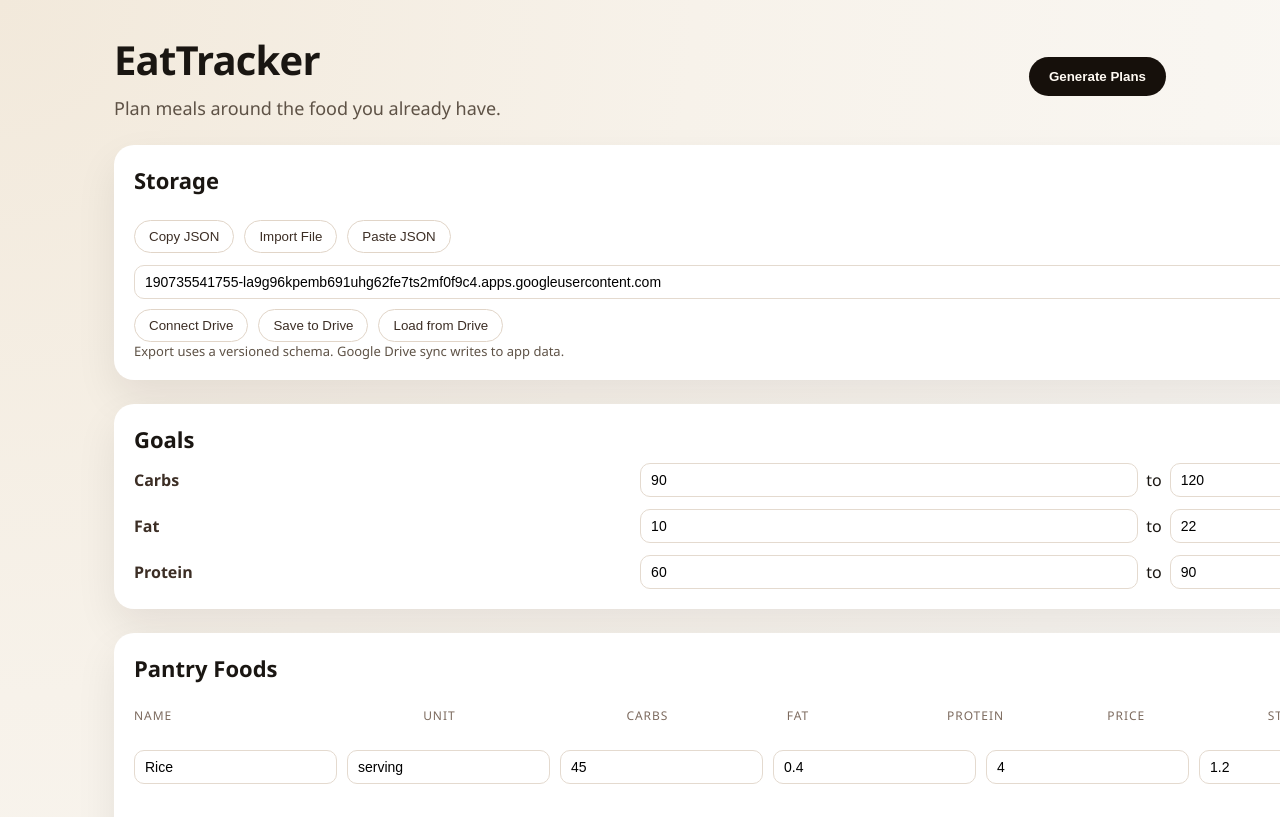
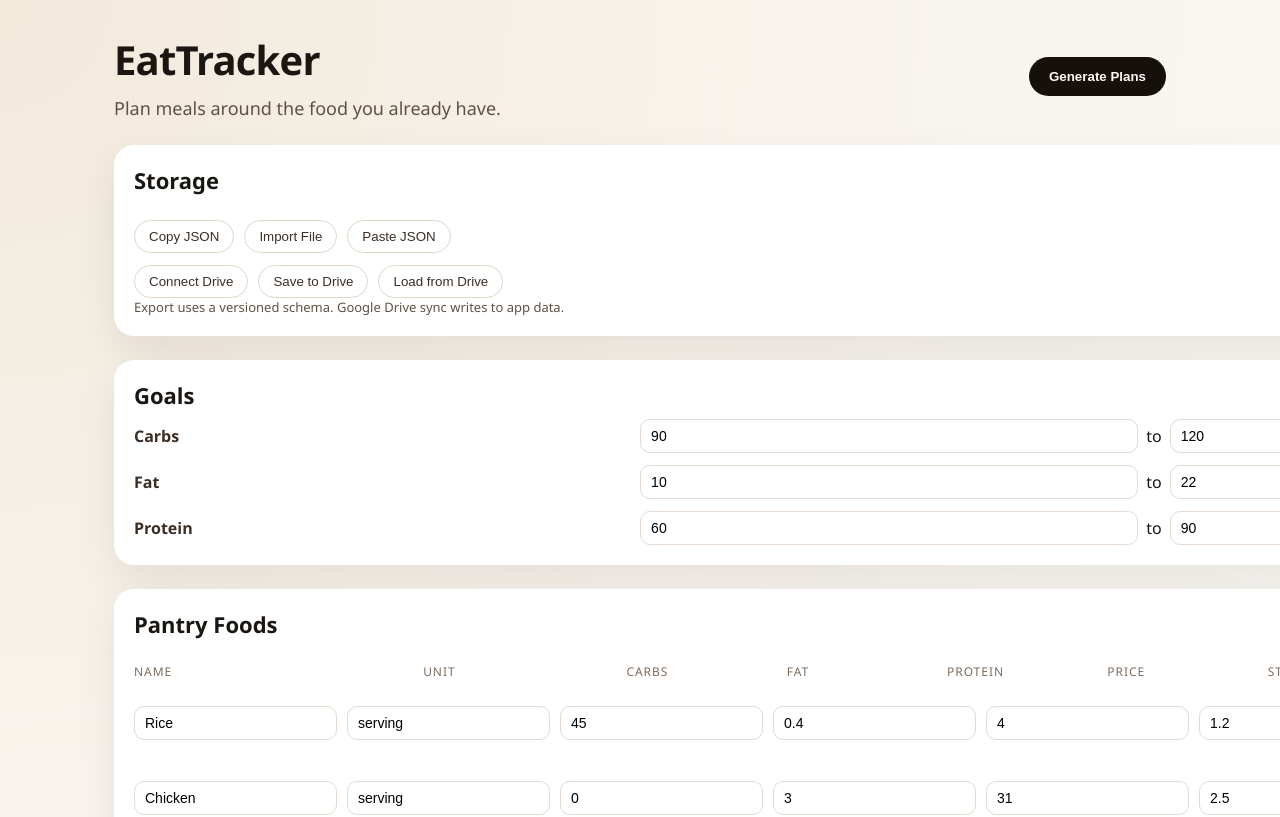
Before and after one commit to quark-zju/EatPlanner, a React (Vite) app: page / in a window 1280 px wide. Shown: the top 817 px of the page. Built offline with nearby package versions, Linux system fonts and the light colour scheme; the HTML template or start-up script is replaced by a standard one.

Commit message:
chore: use fixed google drive client id
Agent-Model: gpt-5.3-codex

```diff
--- a/src/App.tsx
+++ b/src/App.tsx
@@ -134,7 +134,6 @@ const isAppState = (value: unknown): value is AppState => {
 };
 
 const STORAGE_KEY = "eat-tracker-state-v1";
-const DRIVE_CLIENT_ID_STORAGE_KEY = "eat-tracker-drive-client-id-v1";
 const DEFAULT_DRIVE_CLIENT_ID =
   "190735541755-la9g96kpemb691uhg62fe7ts2mf0f9c4.apps.googleusercontent.com";
 
@@ -213,11 +212,6 @@ export default function App() {
   const [isSolving, setIsSolving] = useState(false);
   const [error, setError] = useState<string | null>(null);
   const [notice, setNotice] = useState<string | null>(null);
-  const [driveClientId, setDriveClientId] = useState(
-    () =>
-      localStorage.getItem(DRIVE_CLIENT_ID_STORAGE_KEY) ??
-      DEFAULT_DRIVE_CLIENT_ID
-  );
   const [driveConnected, setDriveConnected] = useState(() =>
     isGoogleDriveConnected()
   );
@@ -227,10 +221,6 @@ export default function App() {
   useEffect(() => {
     localStorage.setItem(STORAGE_KEY, JSON.stringify(state));
   }, [state]);
-
-  useEffect(() => {
-    localStorage.setItem(DRIVE_CLIENT_ID_STORAGE_KEY, driveClientId);
-  }, [driveClientId]);
 
   const pantryByFood = useMemo(() => {
     const map = new Map<string, PantryItem>();
@@ -431,7 +421,7 @@ export default function App() {
     setError(null);
     setNotice(null);
     try {
-      await connectGoogleDrive(driveClientId);
+      await connectGoogleDrive(DEFAULT_DRIVE_CLIENT_ID);
       setDriveConnected(true);
       setNotice("Connected to Google Drive.");
     } catch (err) {
@@ -452,7 +442,7 @@ export default function App() {
     setError(null);
     setNotice(null);
     try {
-      await saveToGoogleDrive(driveClientId, serializeExport(state));
+      await saveToGoogleDrive(DEFAULT_DRIVE_CLIENT_ID, serializeExport(state));
       setNotice("Saved to Google Drive.");
     } catch (err) {
       setError(err instanceof Error ? err.message : "Google Drive save failed.");
@@ -466,7 +456,7 @@ export default function App() {
     setError(null);
     setNotice(null);
     try {
-      const content = await loadFromGoogleDrive(driveClientId);
+      const content = await loadFromGoogleDrive(DEFAULT_DRIVE_CLIENT_ID);
       importFromText(content);
       setNotice("Loaded from Google Drive.");
     } catch (err) {
@@ -535,12 +525,6 @@ export default function App() {
             />
           </div>
           <div className="drive-box">
-            <input
-              type="text"
-              value={driveClientId}
-              onChange={(event) => setDriveClientId(event.target.value)}
-              placeholder="Google OAuth Client ID"
-            />
             <div className="storage-actions">
               {!driveConnected && (
                 <button className="ghost" onClick={connectDrive} disabled={driveBusy}>
```
